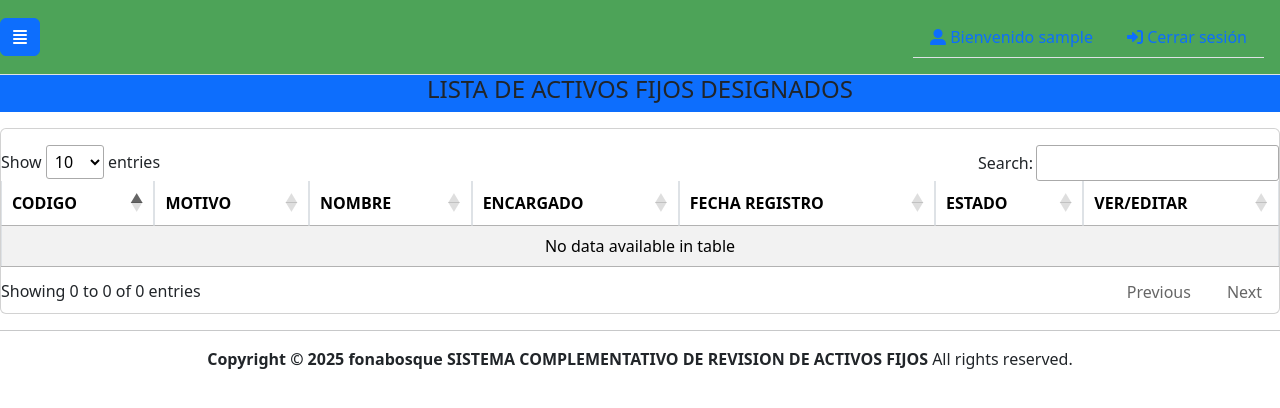
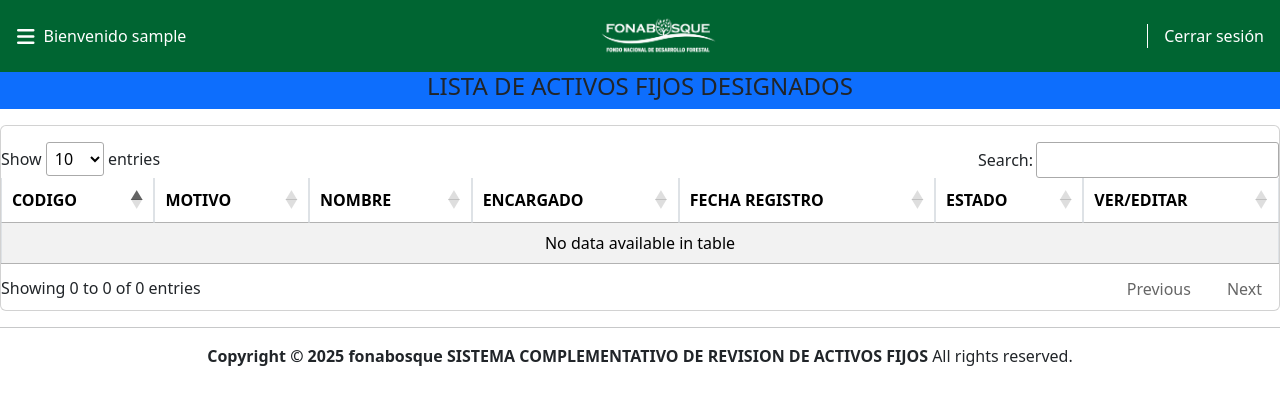
Before and after one commit to aleidaapaza/scraf, a Django app: page / in a window 1280 px wide. Shown: the top 408 px of the page. Run offline with Django 5.2, Linux system fonts and the light colour scheme; the visitor is signed in with stand-in values (Sample User, id 1); some libraries are stand-ins or nearby versions.

Commit message:
feat: update to header

```diff
--- a/scraf/templates/base/librerias.html
+++ b/scraf/templates/base/librerias.html
@@ -20,11 +20,11 @@
     {% endblock %}
 </head>
 <body>
-    <div class="">
+    <div >
         {% block navbar %}
-            {% if user.is_authenticated %}
-                {% include "include/navbar/users.html" %}
-            {% else %}
+                {% if user.is_authenticated %}
+                    {% include "include/navbar/users.html" %}
+                {% else %}
             {% endif %}
         {% endblock  %}
     </div>
--- a/scraf/templates/include/navbar/users.html
+++ b/scraf/templates/include/navbar/users.html
@@ -1,52 +1,81 @@
 {% load static %}
-<div style="background-color: #4da358">
-    <ul class="nav nav-tabs d-flex justify-content-between w-100">
-        <li class="nav-item d-flex align-items-center">
-            <button class="btn btn-primary" type="button" data-bs-toggle="offcanvas" data-bs-target="#offcanvasWithBothOptions" aria-controls="offcanvasWithBothOptions">
-                <i class="fa fa-align-justify" aria-hidden="true"></i>
+<!-- Header principal -->
+<header class="text-white w-100" style="background-color:#006532; overflow-x:hidden;">
+  <div class="container-fluid d-flex align-items-center justify-content-between py-3 px-3">
+    <!-- IZQUIERDA: botón hamburguesa + “Bienvenido” -->
+    <div class="d-flex align-items-center">
+      <button
+        class="btn btn-link text-white p-0 me-2"
+        type="button"
+        data-bs-toggle="offcanvas"
+        data-bs-target="#offcanvasMenu"
+        aria-controls="offcanvasMenu"
+      >
+        <i class="fas fa-bars fa-lg"></i>
       </button>
-        </li>
-        <li class="nav-item ms-auto d-flex align-items-center justify-content-center p-3">
-            <ul class="nav nav-tabs">
-                <li class="nav-item">
-                    <a href="" class="nav-link font-weight-bold"><i class="fas fa-user-alt"></i> Bienvenido {{ request.user.username }}</a>
-                </li>
-                <li class="nav-item">
-                    <a href="{% url 'inicio:Logout' %}" class="nav-link font-weight-bold"><i class="fas fa-sign-in-alt"></i> Cerrar sesión</a>
-                </li>
-            </ul>
-        </li>
-    </ul>
-    <div class="offcanvas offcanvas-start" data-bs-scroll="true" tabindex="-1" id="offcanvasWithBothOptions" aria-labelledby="offcanvasWithBothOptionsLabel">
+      <span>Bienvenido {{ request.user.username }}</span>
+    </div>
+
+    <!-- CENTRO: logo -->
+    <a href="{% url 'inicio:Index' %}" class="d-flex align-items-center justify-content-center" style="flex:1;">
+      <img
+        src="{% static 'img/fonabosqueLogoNegativo.webp' %}"
+        alt="Logo Fonabosque"
+        height="40"
+        style="display:block; margin-left:auto; margin-right:auto;"
+      >
+    </a>
+
+    <!-- DERECHA: cerrar sesión con separador -->
+    <a
+      href="{% url 'inicio:Logout' %}"
+      class="text-white border-start border-white ps-3 ms-3"
+    >
+      Cerrar sesión
+    </a>
+  </div>
+</header>
+
+<!-- Offcanvas / menú lateral -->
+<div
+  class="offcanvas offcanvas-start"
+  tabindex="-1"
+  id="offcanvasMenu"
+  aria-labelledby="offcanvasMenuLabel"
+>
   <div class="offcanvas-header">
-            <h5 class="offcanvas-title" id="offcanvasWithBothOptionsLabel">MENU</h5>
-            <button type="button" class="btn-close" data-bs-dismiss="offcanvas" aria-label="Close"></button>
+    <h5 class="offcanvas-title" id="offcanvasMenuLabel">MENÚ</h5>
+    <button
+      type="button"
+      class="btn-close text-reset"
+      data-bs-dismiss="offcanvas"
+      aria-label="Cerrar"
+    ></button>
   </div>
-        <div class="offcanvas-body">
-            <ul class="nav flex-column">
-                <li class="nav-item">
-                    <a class="nav-link active" href="{% url 'inicio:Index' %}"><i class="fas fa-home"></i> INICIO</a>
-                    <hr>
-                </li>
+  <div class="offcanvas-body p-0">
+    <nav class="nav flex-column">
+      <a class="nav-link px-3" href="{% url 'inicio:Index' %}">
+        <i class="fas fa-home me-2"></i>Inicio
+      </a>
+      <hr class="my-1">
       {% if user.g_personal %}
-                <li class="nav-item">
-                    <a class="nav-link" href="{% url 'users:lista_personal' %}"><i class="fas fa-list-alt"></i> LISTA DE PERSONAL</a>
-                    <hr>
-                </li>
+        <a class="nav-link px-3" href="{% url 'users:lista_personal' %}">
+          <i class="fas fa-list-alt me-2"></i>Lista de Personal
+        </a>
+        <hr class="my-1">
       {% endif %}
       {% if user.g_Activos or user.v_Activos %}
-                <li class="nav-item">
-                    <a class="nav-link" href="{% url 'activos:lista_activos' %}"><i class="fas fa-list-alt"></i> LISTA DE ACTIVOS DE LA INSTITUCION</a>
-                    <hr>
-                </li>
+        <a class="nav-link px-3" href="{% url 'activos:lista_activos' %}">
+          <i class="fas fa-list-alt me-2"></i>Activos Institución
+        </a>
+        <hr class="my-1">
       {% endif %}
       {% if user.is_encargado %}
-                <li class="nav-item">
-                    <a class="nav-link" href="{% url 'revision:lista_revisiones' %}"><i class="fas fa-list-alt"></i> LISTA DE REVISIONES DE ACTIVO</a>
-                    <hr>
-                </li>
+        <a class="nav-link px-3" href="{% url 'revision:lista_revisiones' %}">
+          <i class="fas fa-list-alt me-2"></i>Revisiones de Activo
+        </a>
+        <hr class="my-1">
       {% endif %}
-            </ul>
+    </nav>
   </div>
 </div>
-</div>
```
Also changed, not shown: scraf/static/img/fonabosqueLogoNegativo.webp (added). Lines whose indentation alone changed are shown as unchanged.
